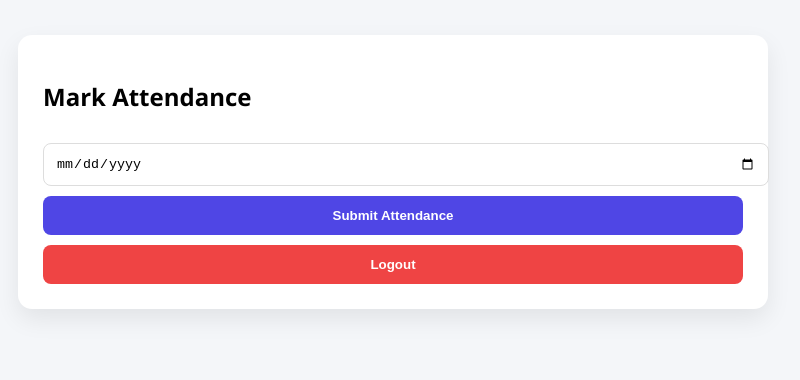
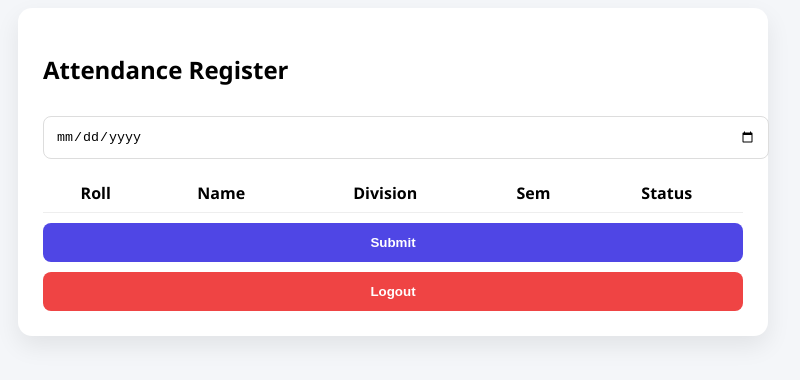
Before and after one commit to GouthamJosh/attendance-app, a website: page public/attendance.html in a window 1280 px wide. Shown: the part 236-616 px from the top of the page, without its empty margins (247-1047 px from the left). Drawn offline with Linux system fonts and the light colour scheme; sample sign-in values are in the browser's storage.

Commit message:
Update attendance.html

```diff
--- a/public/attendance.html
+++ b/public/attendance.html
@@ -1,17 +1,29 @@
 <!DOCTYPE html>
 <html>
 <head>
-  <title>Attendance</title>
+  <title>Attendance Register</title>
   <link rel="stylesheet" href="style.css">
 </head>
 <body>
 
 <div class="card">
-  <h2>Mark Attendance</h2>
+  <h2>Attendance Register</h2>
+  <input id="date" type="date">
 
-  <input id="date" type="date">
-  <button onclick="markAttendance()">Submit Attendance</button>
+  <table>
+    <thead>
+      <tr>
+        <th>Roll</th>
+        <th>Name</th>
+        <th>Division</th>
+        <th>Sem</th>
+        <th>Status</th>
+      </tr>
+    </thead>
+    <tbody id="students"></tbody>
+  </table>
 
+  <button onclick="markAttendance()">Submit</button>
   <button class="logout" onclick="logout()">Logout</button>
 </div>
 
```
